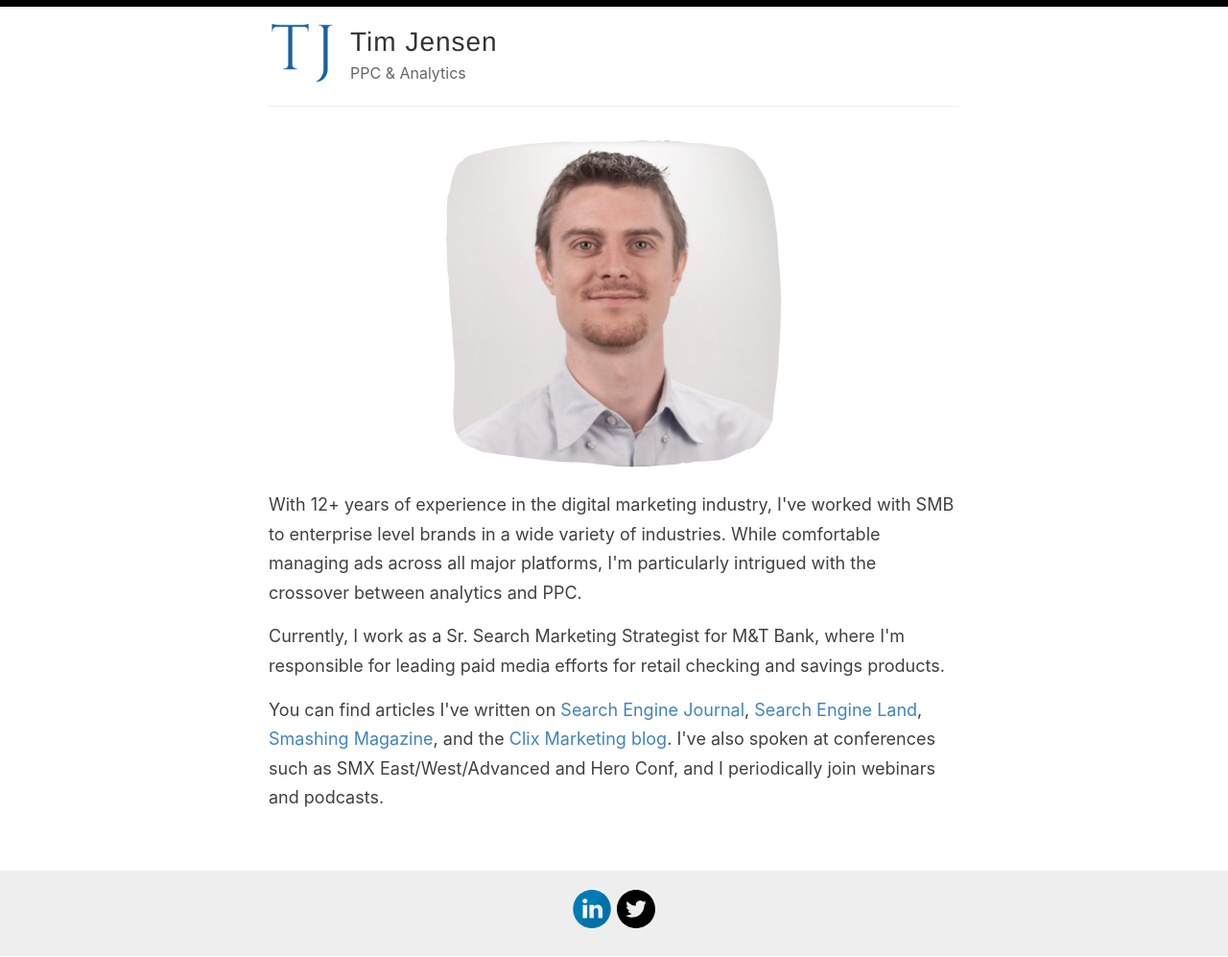
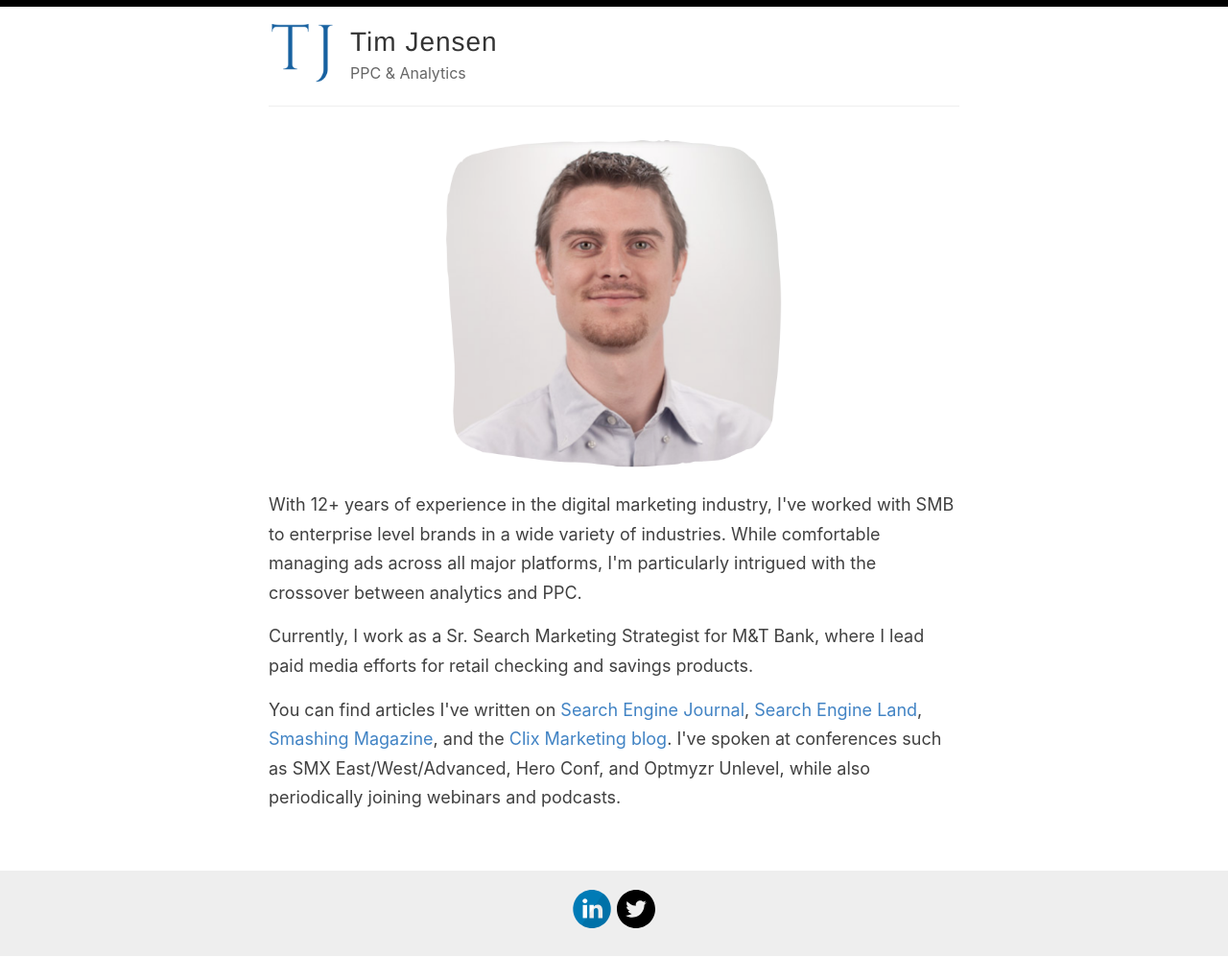
Before and after one commit to timothyjj/timothyjj.github.io, a Jekyll site: the page built from index.html, in a window 1280 px wide. Shown: the whole page at 96% size. Built offline with Jekyll 4.4.1, drawn with Linux system fonts in a browser that asks for light colours; the list of posts is cut into pages by our own code.

Commit message:
Additional homepage updates

```diff
--- a/index.html
+++ b/index.html
@@ -7,6 +7,6 @@ title: Timothy Jensen
 
 <p>With 12+ years of experience in the digital marketing industry, I've worked with SMB to enterprise level brands in a wide variety of industries. While comfortable managing ads across all major platforms, I'm particularly intrigued with the crossover between analytics and PPC.</p>
 
-<p>Currently, I work as a Sr. Search Marketing Strategist for M&T Bank, where I'm responsible for leading paid media efforts for retail checking and savings products.</p>
+<p>Currently, I work as a Sr. Search Marketing Strategist for M&T Bank, where I lead paid media efforts for retail checking and savings products.</p>
 
-<p>You can find articles I've written on <a href="https://www.searchenginejournal.com/author/tim-jensen/" target="_blank">Search Engine Journal</a>, <a href="https://searchengineland.com/author/tim-jensen" target="_blank">Search Engine Land</a>, <a href="https://www.smashingmagazine.com/author/tim-jensen/" target="_blank"> Smashing Magazine</a>, and the <a href="http://www.clixmarketing.com/blog/" target="_blank">Clix Marketing blog</a>. I've also spoken at conferences such as SMX East/West/Advanced and Hero Conf, and I periodically join webinars and podcasts.</p>
+<p>You can find articles I've written on <a href="https://www.searchenginejournal.com/author/tim-jensen/" target="_blank">Search Engine Journal</a>, <a href="https://searchengineland.com/author/tim-jensen" target="_blank">Search Engine Land</a>, <a href="https://www.smashingmagazine.com/author/tim-jensen/" target="_blank"> Smashing Magazine</a>, and the <a href="http://www.clixmarketing.com/blog/" target="_blank">Clix Marketing blog</a>. I've spoken at conferences such as SMX East/West/Advanced, Hero Conf, and Optmyzr Unlevel, while also periodically joining webinars and podcasts.</p>
```
